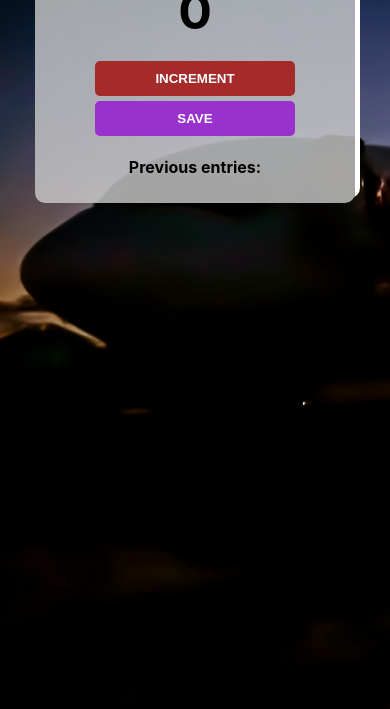
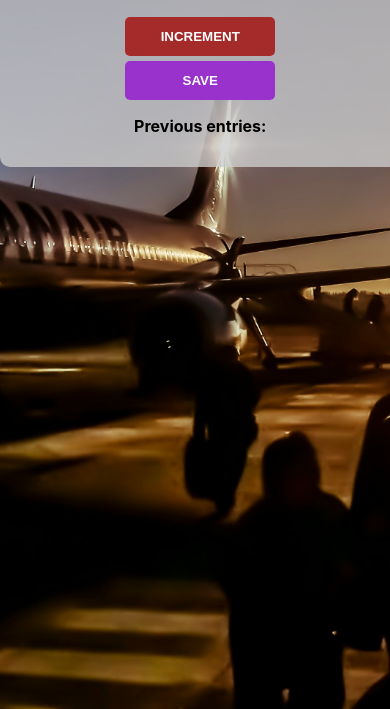
Before and after one commit to HandOnPractices/CounterApp, a plain HTML site: page index.html in a window 390 px wide. Shown: the part 135-844 px from the top of the page. Drawn offline with Linux system fonts and the light colour scheme.

Commit message:
fix responsiveness
Signed-off-by: David Nanjila <nanjiladavid2@gmail.com>

```diff
--- a/index.css
+++ b/index.css
@@ -1,43 +1,52 @@
 body {
     background-image: url("passengers.jpg");
     background-size: cover;
+    background-position: center; /* Ensures image stays centered */
+    background-attachment: fixed; /* Keeps background fixed while scrolling */
     font-family: -apple-system, BlinkMacSystemFont, 'Segoe UI', Roboto, Oxygen, Ubuntu, Cantarell, 'Open Sans', 'Helvetica Neue', sans-serif;
     font-weight: bold;
     text-align: center;
+    margin: 0;
+    padding: 0;
 }
-.counter{
-    width: 80%;
-    margin: 0px auto 0px auto;
-    background-color: #cccc;
-    padding: 10px;
+
+/* Main Counter Box */
+.counter {
+    width: 90%;
+    max-width: 400px;
+    background-color: rgba(204, 204, 204, 0.8);
+    padding: 20px;
     border-radius: 10px;
     box-shadow: 5px -5px white;
+    margin: 20px auto;
+}
 
-
-
-}
+/* Headings */
 h1 {
     margin-top: 10px;
     margin-bottom: 10px;
 }
 
 h2 {
-    font-size: 50px;
+    font-size: 6vw; /* Scales with screen width */
     margin-top: 0;
     margin-bottom: 20px;
 }
 
+/* Buttons */
 button {
     border: none;
-    padding-top: 10px;
-    padding-bottom: 10px;
+    padding: 12px 0;
     color: white;
     font-weight: bold;
-    width: 200px;
-    margin-bottom: 5px;
+    width: 50%;
+    max-width: 200px;
     border-radius: 5px;
+    margin: 5px auto;
+    display: block;
 }
 
+/* Button Colors */
 #increment-btn {
     background: brown;
 }
@@ -45,3 +54,19 @@ button {
 #save-btn {
     background: darkorchid;
 }
+
+/* Responsive Adjustments */
+@media screen and (max-width: 480px) {
+    .counter {
+        width: 95%;
+        padding: 15px;
+    }
+
+    h2 {
+        font-size: 8vw; /* Bigger on smaller screens */
+    }
+
+    button {
+        max-width: 150px; /* Slightly smaller buttons */
+    }
+}
```
